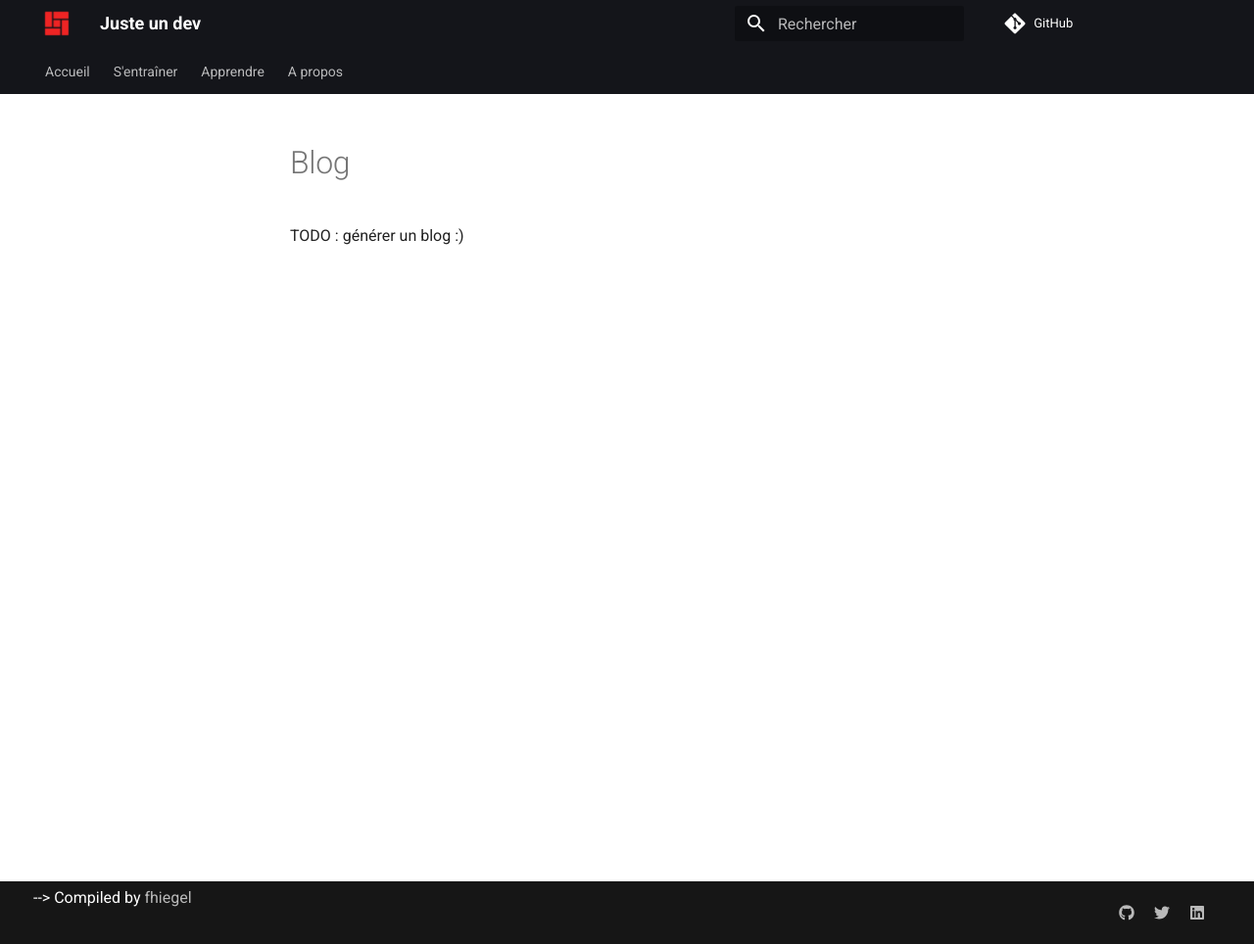
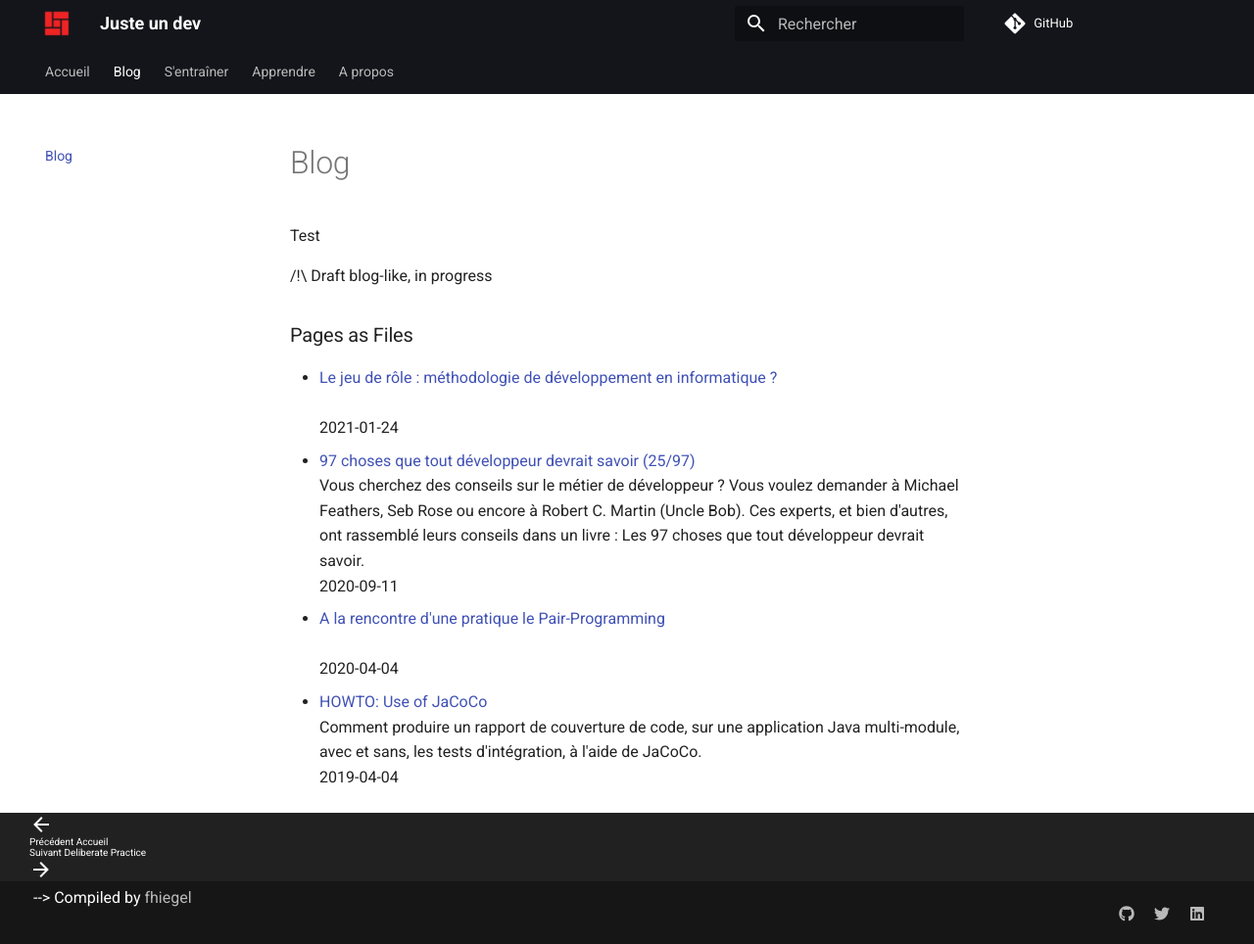
Before and after one commit to fhiegel/fhiegel.github.io, an MkDocs documentation site: the page built from docs/blog/index.md, in a window 1280 px wide and 964 px high. Shown: the whole window at 98% size. Built offline with MkDocs 1.6.1 and Material for MkDocs 9.7.7, drawn with Linux system fonts in a browser that asks for light colours; comment, search, counter and statistics services are not loaded.

Commit message:
feat(blog): init a blog page which lists all articles

```diff
--- a/docs/blog/A la rencontre d'une pratique  le Pair programming.md
+++ b/docs/blog/A la rencontre d'une pratique  le Pair programming.md
@@ -1,13 +1,8 @@
 ---
-title: 'HOWTO: Use of JaCoCo'
-description: >
-Comment produire un rapport de couverture de code, sur une application Java multi-module,
-avec et sans, les tests d'intégration, à l'aide de JaCoCo.
-date: "2019-04-04"
+title: "A la rencontre d'une pratique le Pair-Programming"
+date: 2020-04-04
+---
 
-[comment]: <> (template: "post")
-draft: true
----
 # A la rencontre d'une pratique : le Pair-Programming
 
 Vous en avez probablement déjà entendu parler, peut-être que vous l'utilisez déjà, le Pair-Programming est une pratique de développement mettant deux développeurs à contribution, pour développer ensemble un même logiciel.
--- a/docs/blog/Le jeu de rôle  méthodologie de développement en informatique.md
+++ b/docs/blog/Le jeu de rôle  méthodologie de développement en informatique.md
@@ -1,3 +1,7 @@
+---
+date: 2021-01-24
+---
+
 # Le jeu de rôle : méthodologie de développement en informatique ?
 
 
--- a/docs/blog/index.md
+++ b/docs/blog/index.md
@@ -1,7 +1,8 @@
 ---
 title: Blog
 description: Espace pour blogguer
-template: blog/home.html
+template: blog.html
+date: 2021-02-01
 ---
 
-TODO : générer un blog :)
+Test
--- a/mkdocs.yml
+++ b/mkdocs.yml
@@ -9,6 +9,7 @@ edit_uri: ""
 
 nav:
   - Accueil: index.md
+  - Blog: blog/index.md
   - S'entraîner:
     - Deliberate Practice: practices/deliberate-practice/index.md
     - Katas: practices/katas/index.md
--- /dev/null
+++ b/theme/blog.html
@@ -0,0 +1,5 @@
+{% extends "base.html" %}
+
+{% block content %}
+{% include "partials/articles.html" %}
+{% endblock %}
--- a/theme/blog/home.html
+++ /dev/null
@@ -1,4 +0,0 @@
-{#-
-This file was automatically generated - do not edit
--#}
-{% extends "base.html" %}
--- /dev/null
+++ b/theme/partials/articles.html
@@ -0,0 +1,56 @@
+<!-- Edit button -->
+{% if page.edit_url %}
+<a
+        href="{{ page.edit_url }}"
+        title="{{ lang.t('edit.link.title') }}"
+        class="md-content__button md-icon"
+>
+  {% include ".icons/material/pencil.svg" %}
+</a>
+{% endif %}
+
+<!--
+  Hack: check whether the content contains a h1 headline. If it
+  doesn't, the page title (or respectively site name) is used
+  as the main headline.
+-->
+{% if not "\x3ch1" in page.content %}
+<h1>{{ page.title | d(config.site_name, true) }}</h1>
+{% endif %}
+
+<!-- Content -->
+{{ page.content }}
+
+<p>/!\ Draft blog-like, in progress </p>
+
+<h3>Pages as Files</h3>
+<ul>
+  {% set articles = [] %}
+  {% for item in pages %}
+  {% if item.src_path.startswith('blog') and not item.page == page %}
+  {% set articles = articles.append( item ) %}
+  {% endif %}
+  {% endfor %}
+
+  {% for item in articles|sort(attribute='page.meta.date', reverse=True) %}
+  <li>
+    <a
+      href="{{ item.page.url | url}}"
+      class=""
+    >
+      {{ item.page.title }}
+    </a>
+    <br>
+    {{ item.page.meta.description }}<br>
+    {{ item.page.meta.date }}<br>
+  </li>
+  {% endfor %}
+</ul>
+
+<!-- Last update of source file -->
+{% if page and page.meta %}
+{% if page.meta.git_revision_date_localized or
+page.meta.revision_date %}
+{% include "partials/source-date.html" %}
+{% endif %}
+{% endif %}
```
Also changed, not shown: docs/blog/2019-04-04---Howto--the-use-of-JaCoCo.md (+1 -1 lines).
